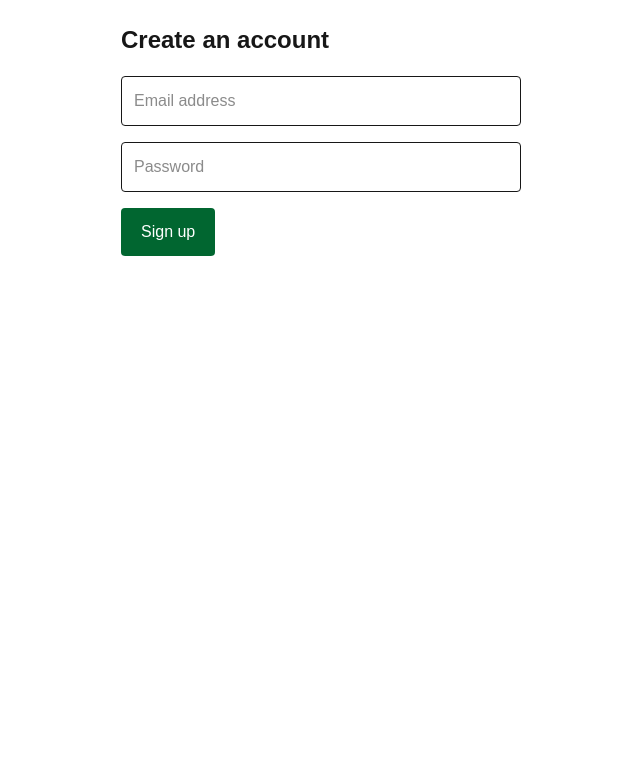
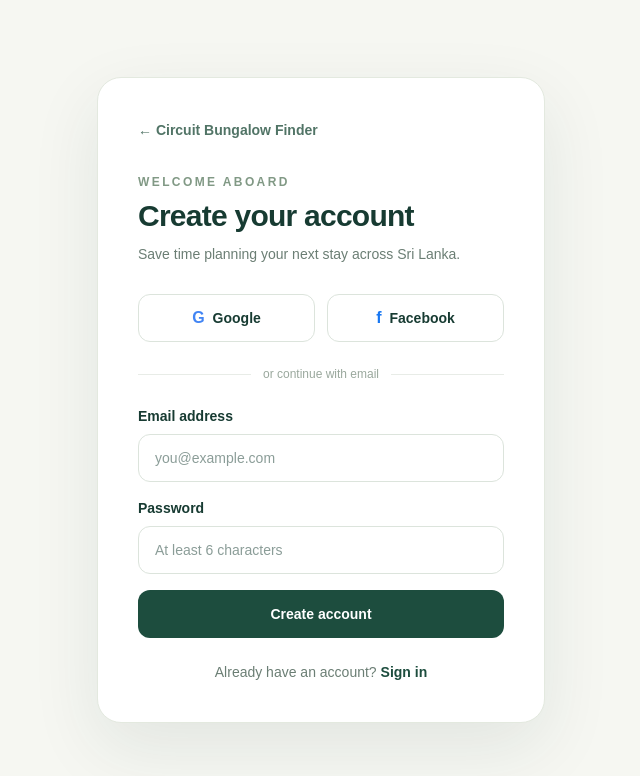
Before and after one commit to oshanJayakody/circuit-bungalow-finder, a Next.js app: page /signup in a window 1280 px wide. Shown: the top 776 px of the page, without its empty margins (319-959 px from the left). Built offline with nearby package versions, Linux system fonts and the light colour scheme; no server answers.

Commit message:
Add login and social signup pages

```diff
--- /dev/null
+++ b/app/login/page.tsx
@@ -0,0 +1,5 @@
+import AuthForm from "@/components/AuthForm";
+
+export default function LoginPage() {
+  return <AuthForm mode="login" />;
+}
--- a/app/page.tsx
+++ b/app/page.tsx
@@ -2,6 +2,7 @@
 "use client";
 
 import { useCallback, useEffect, useState } from "react";
+import Link from "next/link";
 import { supabase } from "@/lib/supabase";
 
 type Bungalow = {
@@ -77,10 +78,15 @@ export default function Home() {
   }
 
   return (
-    <main className="mx-auto max-w-6xl p-6">
-      <h1 className="text-3xl font-bold">
-        Circuit Bungalow Finder
-      </h1>
+    <main className="mx-auto w-full max-w-6xl p-6">
+      <header className="flex items-center justify-between gap-4">
+        <h1 className="text-3xl font-bold">
+          Circuit Bungalow Finder
+        </h1>
+        <Link href="/login" className="shrink-0 rounded-lg bg-green-800 px-5 py-3 text-sm font-semibold text-white hover:bg-green-900">
+          Log in
+        </Link>
+      </header>
 
       <p className="my-3 text-gray-600">
         Find government circuit bungalows across Sri Lanka.
--- a/app/signup/page.tsx
+++ b/app/signup/page.tsx
@@ -1,53 +1,5 @@
+import AuthForm from "@/components/AuthForm";
 
-"use client";
-
-import { useState } from "react";
-import { supabase } from "@/lib/supabase";
-
-export default function Signup() {
-  const [email, setEmail] = useState("");
-  const [password, setPassword] = useState("");
-  const [message, setMessage] = useState("");
-
-  async function register() {
-    const { error } = await supabase.auth.signUp({
-      email,
-      password,
-    });
-
-    setMessage(
-      error ? error.message : "Check your email to confirm your account."
-    );
-  }
-
-  return (
-    <main className="mx-auto max-w-md p-6">
-      <h1 className="mb-5 text-2xl font-bold">Create an account</h1>
-
-      <input
-        className="mb-4 w-full rounded border p-3"
-        type="email"
-        placeholder="Email address"
-        value={email}
-        onChange={(e) => setEmail(e.target.value)}
-      />
-
-      <input
-        className="mb-4 w-full rounded border p-3"
-        type="password"
-        placeholder="Password"
-        value={password}
-        onChange={(e) => setPassword(e.target.value)}
-      />
-
-      <button
-        className="rounded bg-green-800 px-5 py-3 text-white"
-        onClick={register}
-      >
-        Sign up
-      </button>
-
-      <p className="mt-4">{message}</p>
-    </main>
-  );
+export default function SignupPage() {
+  return <AuthForm mode="signup" />;
 }
--- /dev/null
+++ b/components/AuthForm.tsx
@@ -0,0 +1,118 @@
+"use client";
+
+import { useState } from "react";
+import type { FormEvent } from "react";
+import Link from "next/link";
+import { supabase } from "@/lib/supabase";
+
+type AuthFormProps = { mode: "login" | "signup" };
+
+export default function AuthForm({ mode }: AuthFormProps) {
+  const isSignup = mode === "signup";
+  const [email, setEmail] = useState("");
+  const [password, setPassword] = useState("");
+  const [message, setMessage] = useState("");
+  const [isError, setIsError] = useState(false);
+  const [busy, setBusy] = useState(false);
+
+  async function submit(event: FormEvent<HTMLFormElement>) {
+    event.preventDefault();
+    setBusy(true);
+    setMessage("");
+    const result = isSignup
+      ? await supabase.auth.signUp({ email, password })
+      : await supabase.auth.signInWithPassword({ email, password });
+
+    setBusy(false);
+    setIsError(Boolean(result.error));
+    if (!result.error && !isSignup) {
+      window.location.assign("/");
+      return;
+    }
+    setMessage(
+      result.error?.message ??
+        (isSignup
+          ? "Account created. Check your email to confirm your address."
+          : "You’re signed in.")
+    );
+  }
+
+  async function signInWith(provider: "google" | "facebook") {
+    setBusy(true);
+    setMessage("");
+    const { error } = await supabase.auth.signInWithOAuth({
+      provider,
+      options: { redirectTo: `${window.location.origin}/` },
+    });
+    if (error) {
+      setBusy(false);
+      setIsError(true);
+      setMessage(error.message);
+    }
+  }
+
+  return (
+    <main className="flex min-h-screen items-center justify-center bg-[#f6f7f2] px-5 py-12 text-[#173b32]">
+      <section className="w-full max-w-md rounded-3xl border border-[#e3e9df] bg-white p-8 shadow-[0_24px_70px_rgba(23,59,50,0.09)] sm:p-10">
+        <Link href="/" className="text-sm font-semibold text-[#517466] hover:text-[#173b32]">
+          ← Circuit Bungalow Finder
+        </Link>
+        <div className="mt-8">
+          <p className="text-xs font-bold uppercase tracking-[0.2em] text-[#819985]">
+            Welcome {isSignup ? "aboard" : "back"}
+          </p>
+          <h1 className="mt-2 text-3xl font-bold tracking-tight">
+            {isSignup ? "Create your account" : "Sign in to your account"}
+          </h1>
+          <p className="mt-2 text-sm leading-6 text-[#6b7e74]">
+            {isSignup
+              ? "Save time planning your next stay across Sri Lanka."
+              : "Pick up where you left off and plan your next stay."}
+          </p>
+        </div>
+
+        <div className="mt-7 grid gap-3 sm:grid-cols-2">
+          <button type="button" disabled={busy} onClick={() => void signInWith("google")} className="flex h-12 items-center justify-center gap-2 rounded-xl border border-[#dce4dc] px-4 text-sm font-semibold hover:bg-[#f7f9f6] disabled:opacity-60">
+            <span aria-hidden="true" className="text-base font-bold text-[#4285f4]">G</span> Google
+          </button>
+          <button type="button" disabled={busy} onClick={() => void signInWith("facebook")} className="flex h-12 items-center justify-center gap-2 rounded-xl border border-[#dce4dc] px-4 text-sm font-semibold hover:bg-[#f7f9f6] disabled:opacity-60">
+            <span aria-hidden="true" className="text-base font-bold text-[#1877f2]">f</span> Facebook
+          </button>
+        </div>
+
+        <div className="my-6 flex items-center gap-3 text-xs text-[#9aa89d]">
+          <span className="h-px flex-1 bg-[#e8ece7]" />
+          or continue with email
+          <span className="h-px flex-1 bg-[#e8ece7]" />
+        </div>
+
+        <form onSubmit={submit} className="space-y-4">
+          <label className="block text-sm font-semibold">
+            Email address
+            <input required autoComplete="email" type="email" value={email} onChange={(event) => setEmail(event.target.value)} placeholder="you@example.com" className="mt-2 h-12 w-full rounded-xl border border-[#dce4dc] px-4 font-normal outline-none transition focus:border-[#527b67] focus:ring-4 focus:ring-[#527b67]/10" />
+          </label>
+          <label className="block text-sm font-semibold">
+            Password
+            <input required minLength={6} autoComplete={isSignup ? "new-password" : "current-password"} type="password" value={password} onChange={(event) => setPassword(event.target.value)} placeholder="At least 6 characters" className="mt-2 h-12 w-full rounded-xl border border-[#dce4dc] px-4 font-normal outline-none transition focus:border-[#527b67] focus:ring-4 focus:ring-[#527b67]/10" />
+          </label>
+          <button disabled={busy} className="h-12 w-full rounded-xl bg-[#1d4d3e] px-5 text-sm font-semibold text-white transition hover:bg-[#153d31] disabled:cursor-wait disabled:opacity-60">
+            {busy ? "Please wait…" : isSignup ? "Create account" : "Sign in"}
+          </button>
+        </form>
+
+        {message && (
+          <p role="status" className={`mt-4 rounded-xl px-4 py-3 text-sm ${isError ? "bg-red-50 text-red-700" : "bg-[#eef5ed] text-[#315d46]"}`}>
+            {message}
+          </p>
+        )}
+
+        <p className="mt-6 text-center text-sm text-[#6b7e74]">
+          {isSignup ? "Already have an account? " : "New to Circuit Bungalow Finder? "}
+          <Link href={isSignup ? "/login" : "/signup"} className="font-semibold text-[#1d4d3e] hover:underline">
+            {isSignup ? "Sign in" : "Create an account"}
+          </Link>
+        </p>
+      </section>
+    </main>
+  );
+}
```
Also changed, not shown: 1 other file (tests, documents, lock files or other folders).
